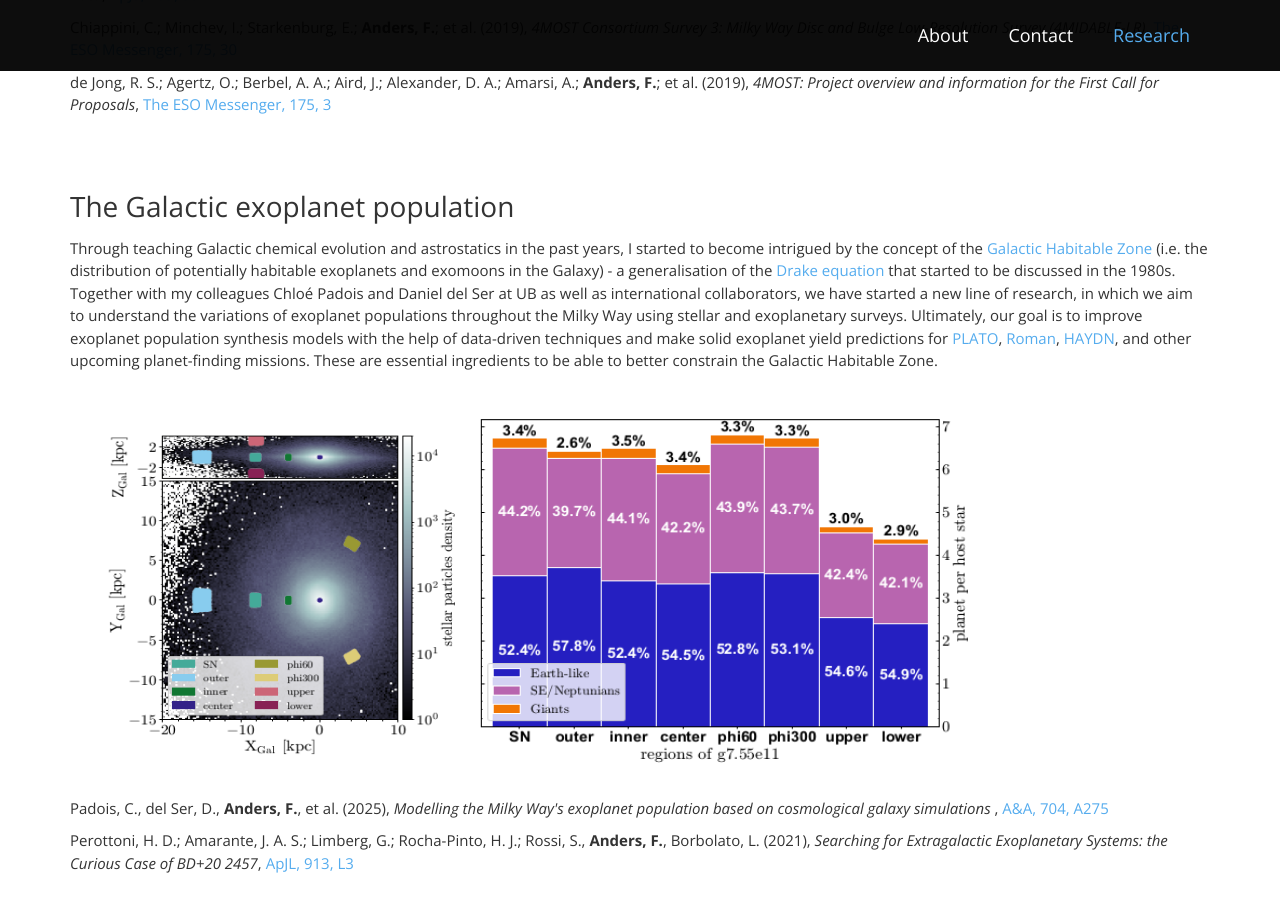
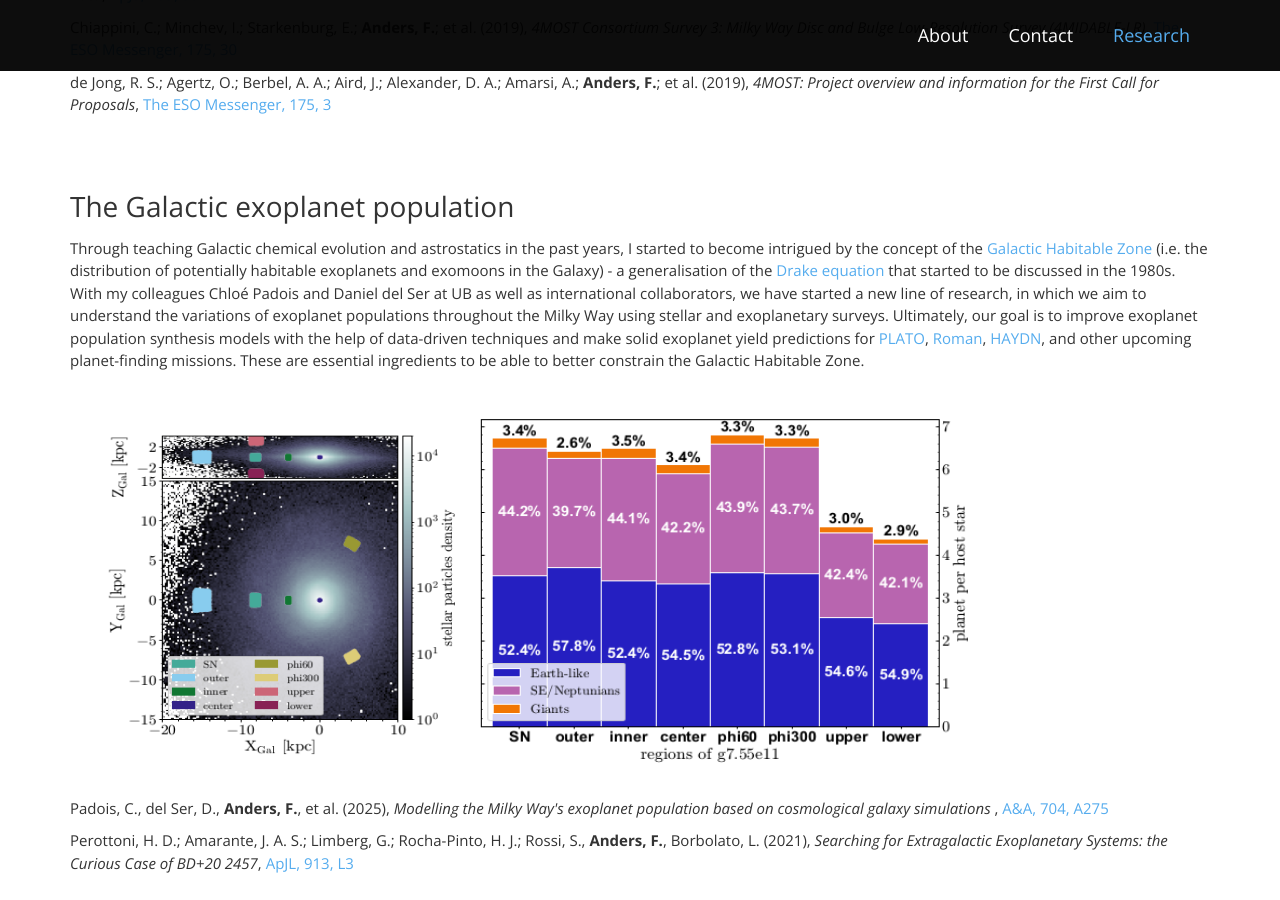
Before and after one commit to fjaellet/fjaellet.github.io, a Jekyll site: the page science.html, which Jekyll copies as it is, in a window 1280 px wide and 900 px high, scrolled down 6636 px. Built offline with Jekyll 4.4.1, drawn with Linux system fonts in a browser that asks for light colours; some of the changed text lies outside the part shown.

```diff
--- a/science.html
+++ b/science.html
@@ -285,7 +285,7 @@
  								<h2 id="surveys">The Galactic exoplanet population</h2>
 
 
-<p>Through teaching Galactic chemical evolution and astrostatics in the past years, I started to become intrigued by the concept of the <a href="https://en.wikipedia.org/wiki/Galactic_habitable_zone">Galactic Habitable Zone</a> (i.e. the distribution of potentially habitable exoplanets and exomoons in the Galaxy) - a generalisation of the <a href="https://en.wikipedia.org/wiki/Drake_equation">Drake equation</a> that started to be discussed in the 1980s. Together with my colleagues Chloé Padois and Daniel del Ser at UB as well as international collaborators, we have started a new line of research, in which we aim to understand the variations of exoplanet populations throughout the Milky Way using stellar and exoplanetary surveys. Ultimately, our goal is to improve exoplanet population synthesis models with the help of data-driven techniques and make solid exoplanet yield predictions for <a href="https://platomission.com/">PLATO</a>, <a href="https://roman.gsfc.nasa.gov/">Roman</a>, <a href="https://haydn-mission.space/">HAYDN</a>, and other upcoming planet-finding missions. These are essential ingredients to be able to better constrain the Galactic Habitable Zone.</p>
+<p>Through teaching Galactic chemical evolution and astrostatics in the past years, I started to become intrigued by the concept of the <a href="https://en.wikipedia.org/wiki/Galactic_habitable_zone">Galactic Habitable Zone</a> (i.e. the distribution of potentially habitable exoplanets and exomoons in the Galaxy) - a generalisation of the <a href="https://en.wikipedia.org/wiki/Drake_equation">Drake equation</a> that started to be discussed in the 1980s. With my colleagues Chloé Padois and Daniel del Ser at UB as well as international collaborators, we have started a new line of research, in which we aim to understand the variations of exoplanet populations throughout the Milky Way using stellar and exoplanetary surveys. Ultimately, our goal is to improve exoplanet population synthesis models with the help of data-driven techniques and make solid exoplanet yield predictions for <a href="https://platomission.com/">PLATO</a>, <a href="https://roman.gsfc.nasa.gov/">Roman</a>, <a href="https://haydn-mission.space/">HAYDN</a>, and other upcoming planet-finding missions. These are essential ingredients to be able to better constrain the Galactic Habitable Zone.</p>
 
 <br>
 							<p align="center">
```
Also changed, not shown: other parts of science.html (+5 -2 lines).
